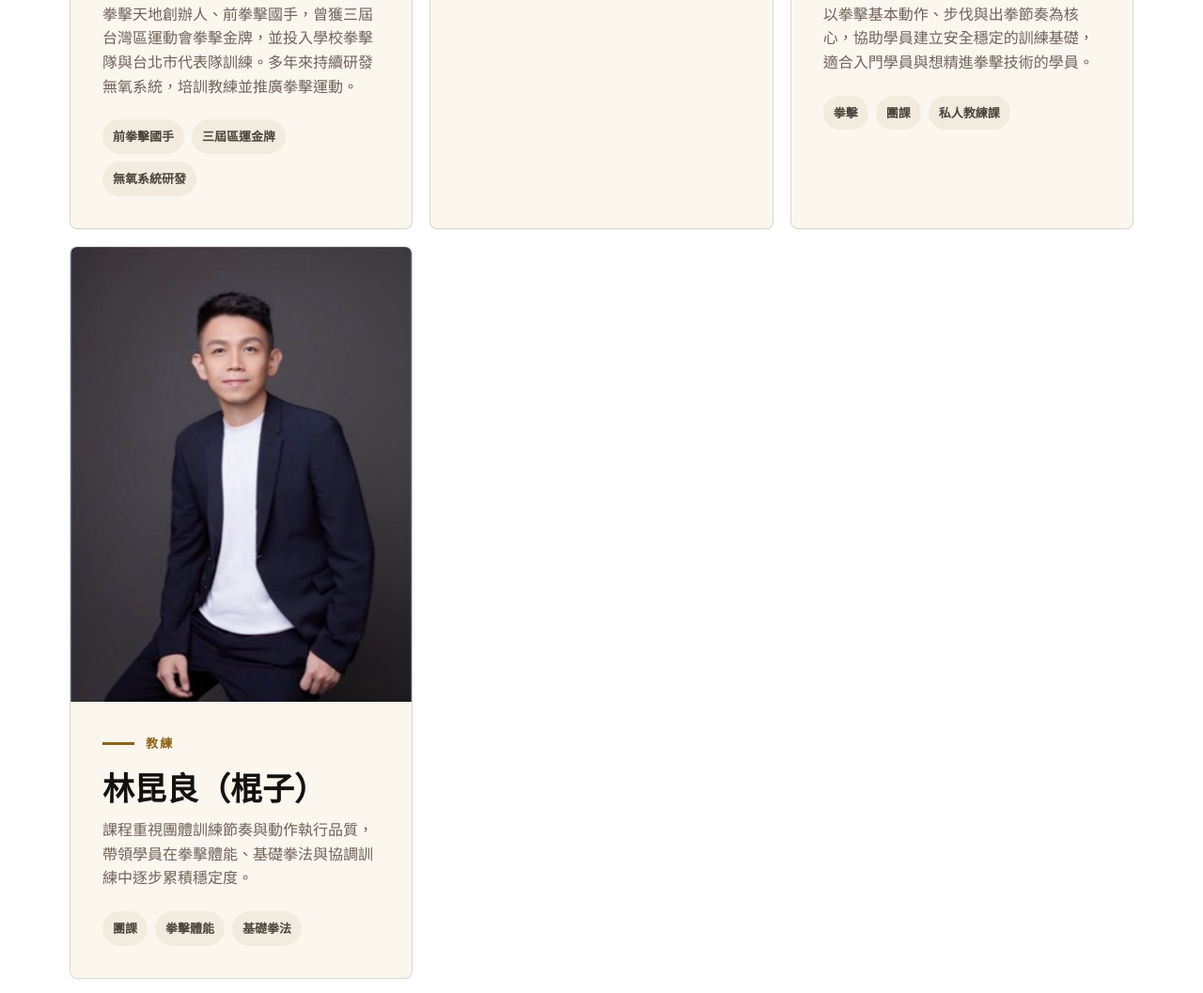
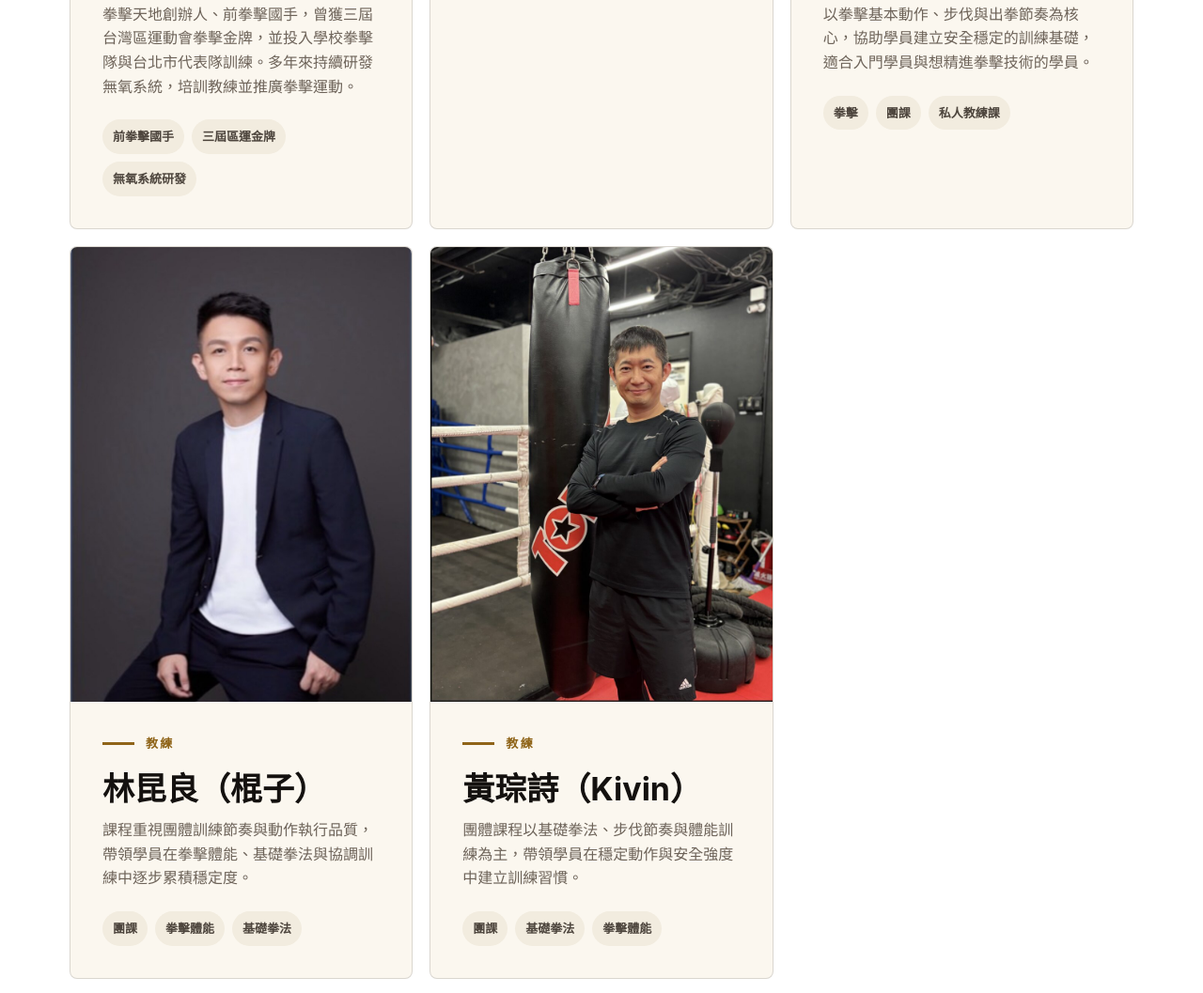
Before and after one commit to bookjan/boxingland, a plain HTML site: page deploy/index.html in a window 1280 px wide. Shown: the part 3414-4471 px from the top of the page at 94% size. Drawn offline with Linux system fonts and the light colour scheme.

Commit message:
Add Kivin coach profile

```diff
--- a/deploy/index.html
+++ b/deploy/index.html
@@ -802,6 +802,7 @@
     .coach-photo-pan img { object-position: 50% 8%; }
     .coach-photo-kuan img { object-position: 50% 10%; }
     .coach-photo-lin img { object-position: 50% 16%; }
+    .coach-photo-huang img { object-position: 64% 18%; }
     .coach-body {
       padding: clamp(24px, 3vw, 34px);
     }
@@ -1610,6 +1611,17 @@
               <div class="coach-tags"><span>團課</span><span>拳擊體能</span><span>基礎拳法</span></div>
             </div>
           </article>
+          <article class="coach-card photo-card">
+            <figure class="coach-photo coach-photo-huang">
+              <img src="assets/coaches/huang-cong-shi.jpg" alt="黃琮詩（Kivin）教練" width="900" height="1200" loading="lazy" decoding="async">
+            </figure>
+            <div class="coach-body">
+              <p class="eyebrow">教練</p>
+              <h3>黃琮詩（Kivin）</h3>
+              <p>團體課程以基礎拳法、步伐節奏與體能訓練為主，帶領學員在穩定動作與安全強度中建立訓練習慣。</p>
+              <div class="coach-tags"><span>團課</span><span>基礎拳法</span><span>拳擊體能</span></div>
+            </div>
+          </article>
         </div>
 
         <div class="coach-principles">
```
Also changed, not shown: deploy/assets/coaches/huang-cong-shi.jpg (added).
